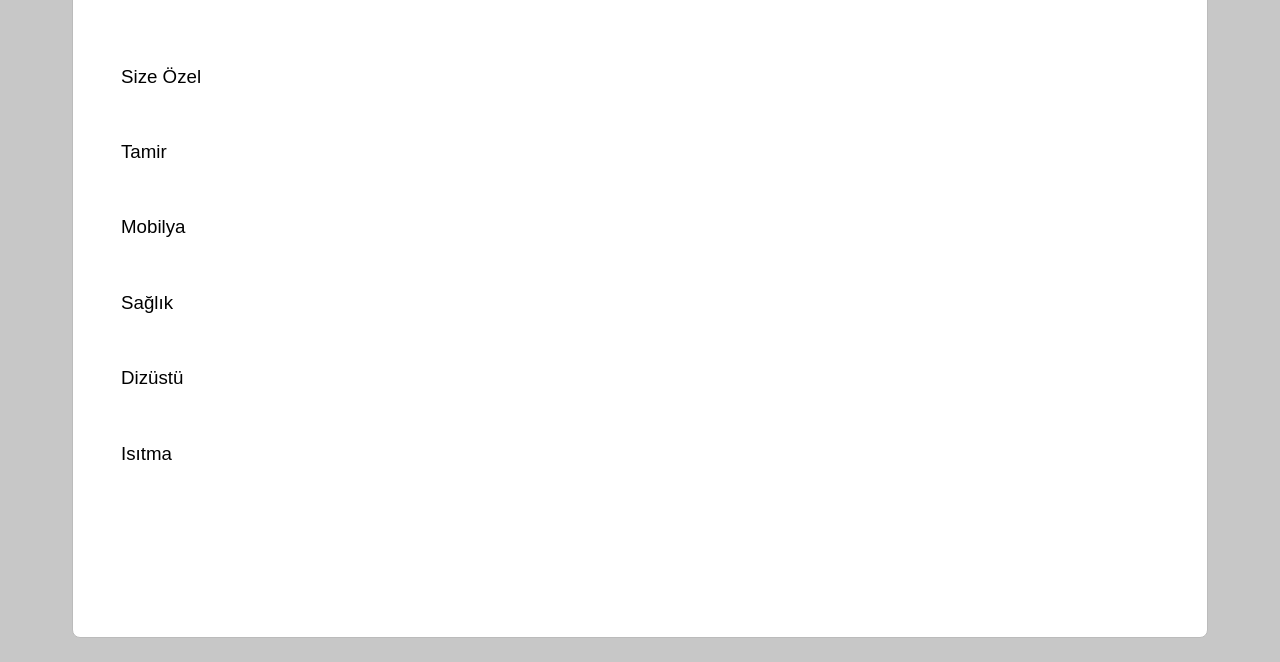
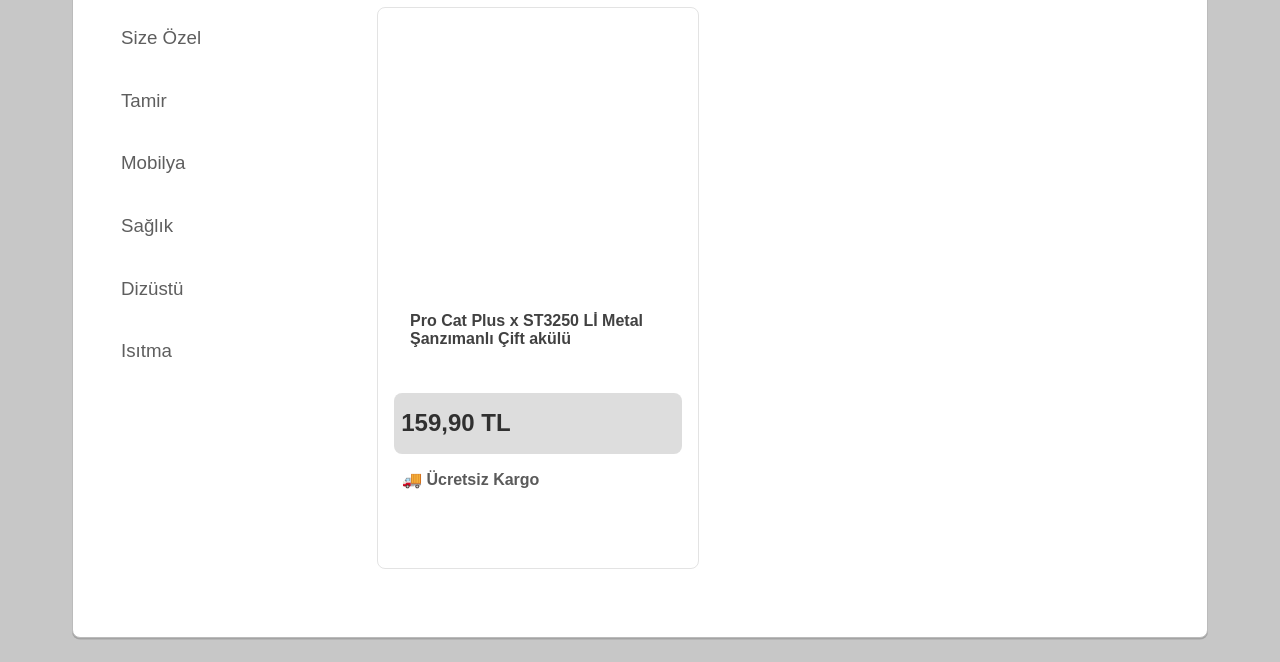
Before and after one commit to egeyil/segmentify-frontend, a plain HTML site: page index.html in a window 1280 px wide. Shown: the part 138-800 px from the top of the page. Drawn offline with Linux system fonts and the light colour scheme.

Commit message:
added product card and products section

```diff
--- a/index.html
+++ b/index.html
@@ -21,6 +21,16 @@
             </section>
 
             <section class="products">
+                <div class="product-card">
+                    <div class="image-container">
+                        <img src="" alt="">
+                    </div>
+                    <div class="container">
+                        <div class="product-name"><p>Pro Cat Plus x ST3250 Lİ Metal Şanzımanlı Çift akülü</p></div>
+                        <div class="product-price"><p>159,90 TL</p></div>
+                        <div class="cargo"><p>🚚 Ücretsiz Kargo</p></div>
+                    </div>
+                </div>
 
             </section>
         </section>
--- a/styles.css
+++ b/styles.css
@@ -1,3 +1,4 @@
+/* ===========GLOBAL VARIABLES AND MAIN SECTION============== */
 
 * {
     font-family: Arial, Helvetica, sans-serif;
@@ -10,6 +11,7 @@
 main {
     background-color: rgb(255, 255, 255);
     box-sizing: border-box;
+    box-shadow: 0 0.1em rgba(160, 160, 160, 0.9);
     border-radius: 0.5em;
     height: 95vh;
     margin: 1em 4em;
@@ -17,7 +19,8 @@
 }
 
 main > h1 {
-    padding: 1.5em 0 1em 1.5em;
+    padding: 0.5em 0 1em 1em;
+    color: rgb(65, 65, 65);
 }
 
 strong {
@@ -26,7 +29,10 @@
 
 .content {
     display: flex;
+    gap: 1em;
 }
+
+/* ===========SIDEBAR============== */
 
 .sidebar {
     display: flex;
@@ -36,12 +42,63 @@
 
 .sidebar h3 {
     font-weight: 300;
+    color: rgb(94, 94, 94);
 }
 
 .sidebar .flex-item {
-    padding: 0.5em 10em 0.5em 1em;
+    padding: 0.1em 9em 0.1em 1em;
+    margin: 0;
 }
+
+/* ===========PRODUCT SECTION============== */
 
 .products {
     display: flex;
 }
+
+.product-card {
+    border: 0.1em solid rgba(199, 199, 199, 0.5);
+    border-radius: 0.5em;
+    min-height: 35em;
+    max-width: 20em;
+}
+
+.image-container {
+    min-height: 14em;
+    max-width: 100%;
+    padding: 1.5em 1em;
+}
+
+img {
+    object-fit: cover;
+}
+
+.container {
+    padding: 0.2em 1em;
+}
+
+.product-name {
+    font-weight: bold;
+    color: rgb(65, 65, 65);
+    padding: 0.8em 1em;
+}
+
+.product-price {
+    background-color: rgba(199, 199, 199, 0.6);
+    border-radius: 0.5em;
+    margin-top: 1em;
+}
+
+.product-price p {
+    margin: 0;
+    font-size: 1.5em;
+    font-weight: bold;
+    padding: 0.7em 0.3em;
+    color: rgb(48, 48, 48);
+}
+
+.cargo {
+    margin: 1em 0 0 0.5em;
+    color: rgb(90, 90, 90);
+    font-weight: 600;
+}
```
